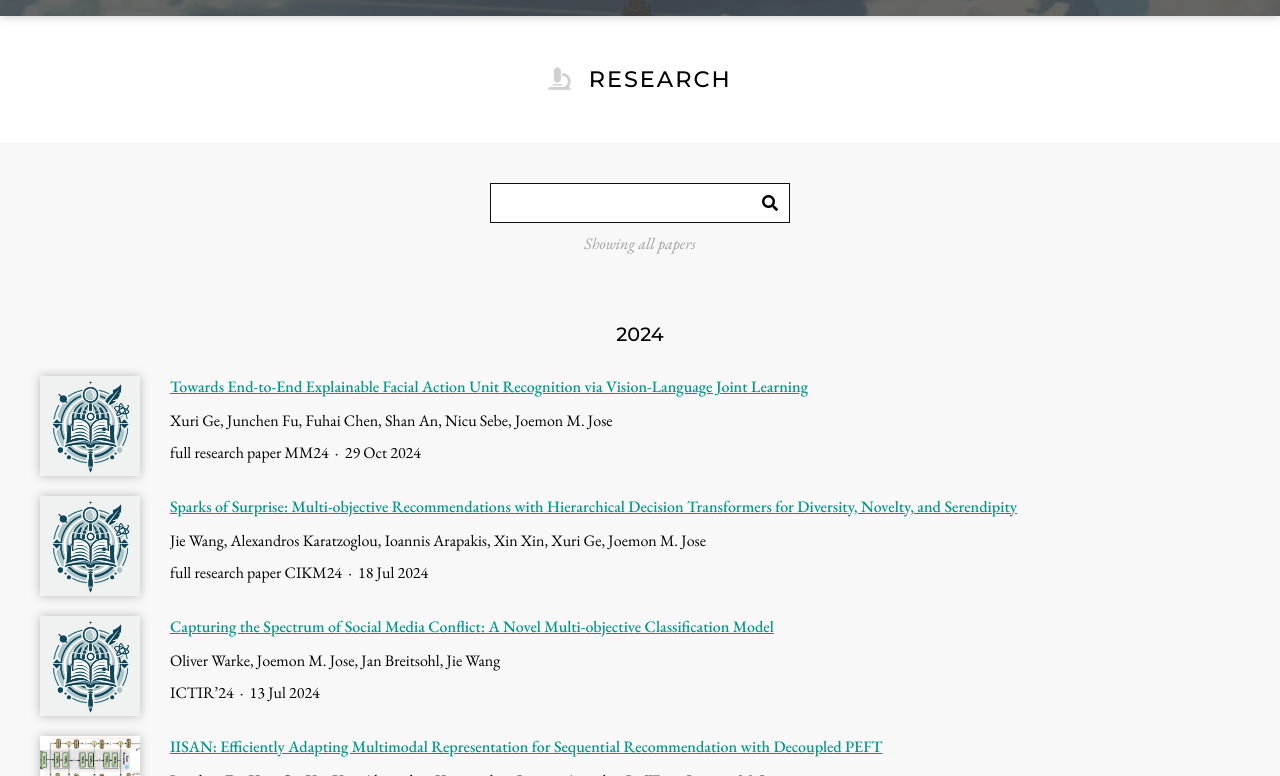
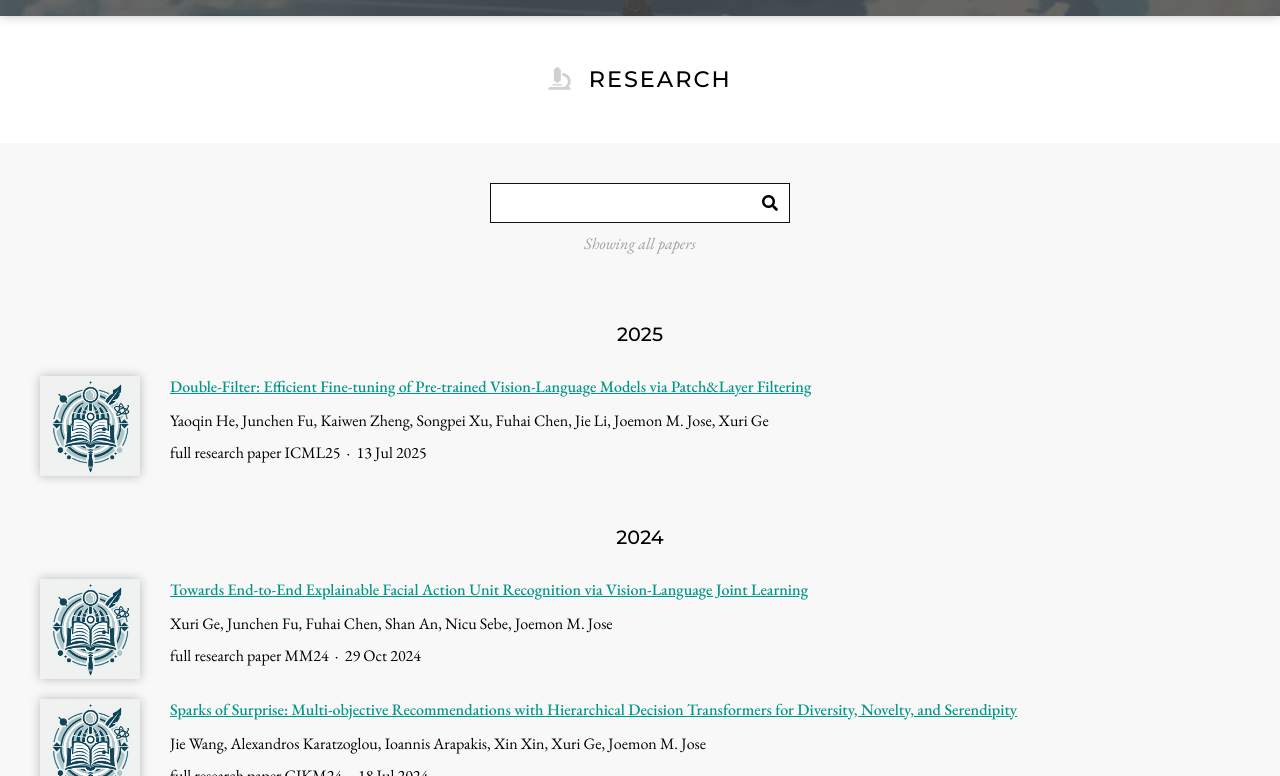
Before and after one commit to GAIR-Lab/GAIR-Lab.github.io, a Jekyll site: the page built from research/index.md, in a window 1280 px wide and 900 px high, cut to the strip 124-900 px from the top of the window. Built offline with Jekyll 4.4.1, drawn with Linux system fonts in a browser that asks for light colours; nearby versions of some CDN libraries; some of the changed text lies outside the part shown.

Commit message:
Update research-output.yml

```diff
--- a/_data/research-output.yml
+++ b/_data/research-output.yml
@@ -9,6 +9,8 @@
   - Joemon M. Jose
   - Xuri Ge
   publisher: full research paper ICML25
+  date: '2025-7-13'
+  link: https://icml.cc/virtual/2025/poster/43782
   image: images/paper_logo.png
 - title: 'Towards End-to-End Explainable Facial Action Unit Recognition via Vision-Language Joint Learning'
   authors:
```
